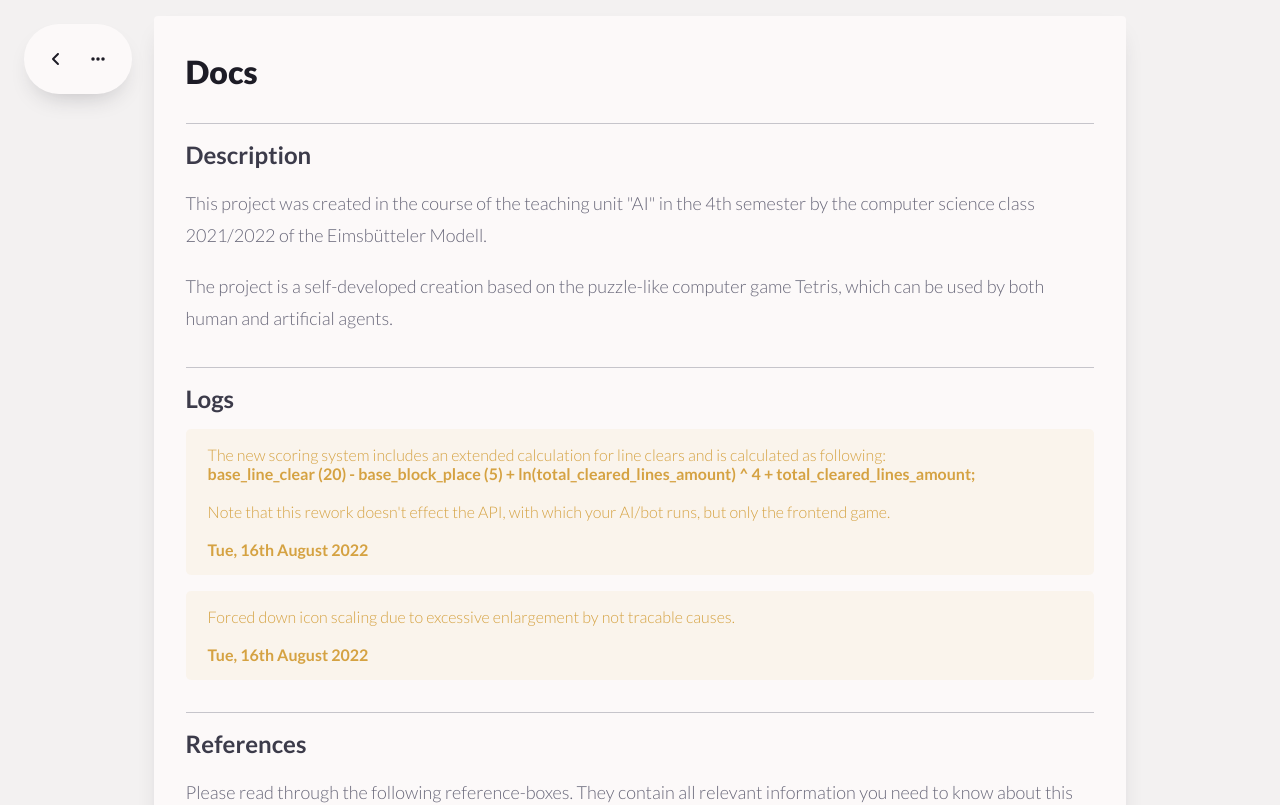
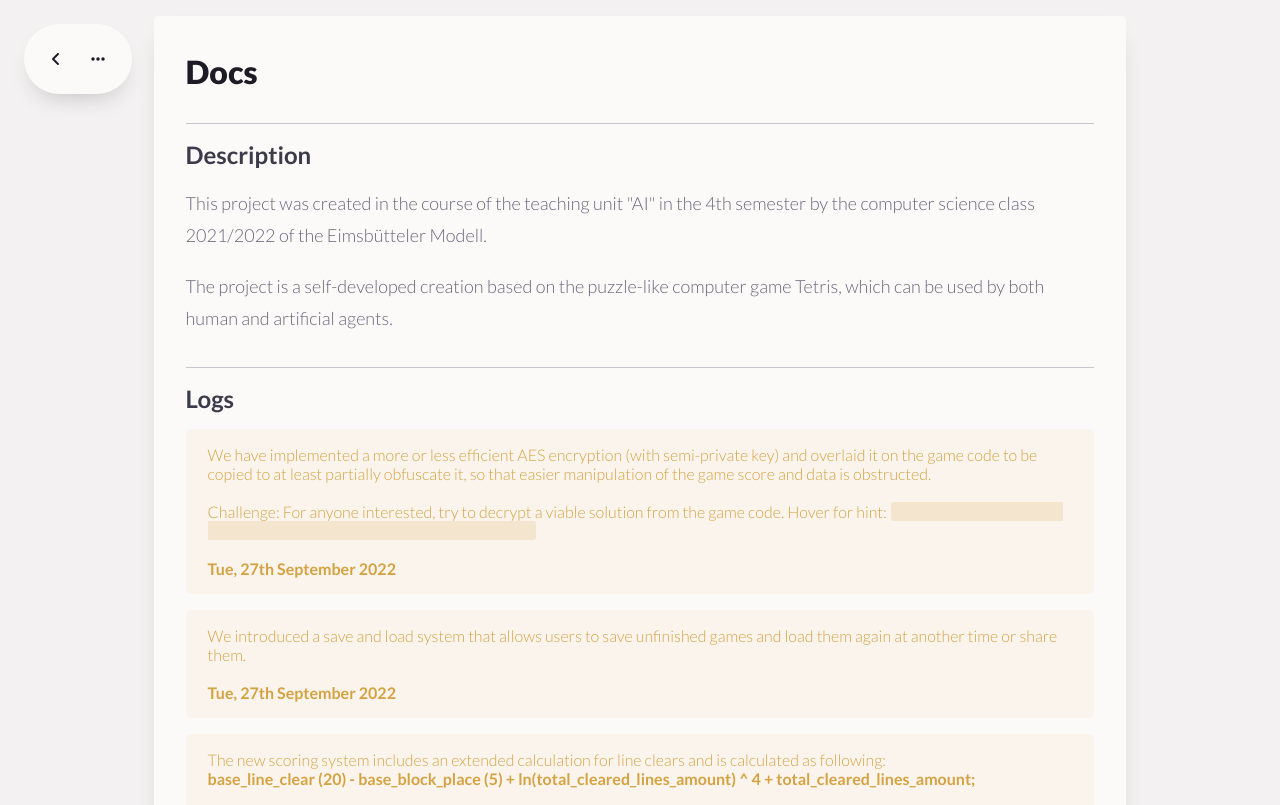
Before and after one commit to clk1006/teris, a Next.js app: page /docs in a window 1280 px wide. Shown: the top 805 px of the page. Built offline with nearby package versions, Linux system fonts and the light colour scheme.

Commit message:
edited docs logs

```diff
--- a/pages/docs/index.js
+++ b/pages/docs/index.js
@@ -84,6 +84,27 @@ export default function Docs() {
                         <hr/>
 
                         <h2>Logs</h2>
+
+                        <div className="warning-box yellow">
+                            We have implemented a more or less efficient AES encryption (with semi-private key) and
+                            overlaid it on the game code to be copied to at least partially obfuscate it, so that easier
+                            manipulation of the game score and data is obstructed.
+                            <br/>
+                            <br/>
+                            Challenge: For anyone interested, try to decrypt a viable solution from the game code. Hover for hint:
+                            <span className="yellow-spoiler">AES is a block cipher. This block cipher is a symmetrical encryption method.</span>
+                            <br/>
+                            <br/>
+                            <b>Tue, 27th September 2022</b>
+                        </div>
+
+                        <div className="warning-box yellow">
+                            We introduced a save and load system that allows users to save unfinished games
+                            and load them again at another time or share them.
+                            <br/>
+                            <br/>
+                            <b>Tue, 27th September 2022</b>
+                        </div>
 
                         <div className="warning-box yellow">
                             The new scoring system includes an extended calculation for line clears and is calculated as following:
--- a/pages/index.js
+++ b/pages/index.js
@@ -598,7 +598,9 @@ export default function Home() {
                             <div className="btn-container-row">
                                 <div className="inline-block">
                                     <input className="input-field" placeHolder="Input game code" onChange={(event) => {
-                                        dataInput = event.target.value;
+                                        if (event.target.value.length > 990) {
+                                            dataInput = event.target.value;
+                                        }
                                     }}/>
                                     <button className="action-btn" onClick={(event) => {
                                         keepData = true;
--- a/styles/docs.css
+++ b/styles/docs.css
@@ -278,3 +278,16 @@ hr {
 svg {
     height: 14px;
 }
+
+.yellow-spoiler {
+    margin-left: 4px;
+    font-size: 16px;
+    color: transparent;
+    background-color: rgba(213, 162, 66, 0.18);
+    border-radius: 3px;
+}
+
+.yellow-spoiler:hover {
+    color: rgb(213, 162, 66);
+    background-color: transparent;
+}
```
